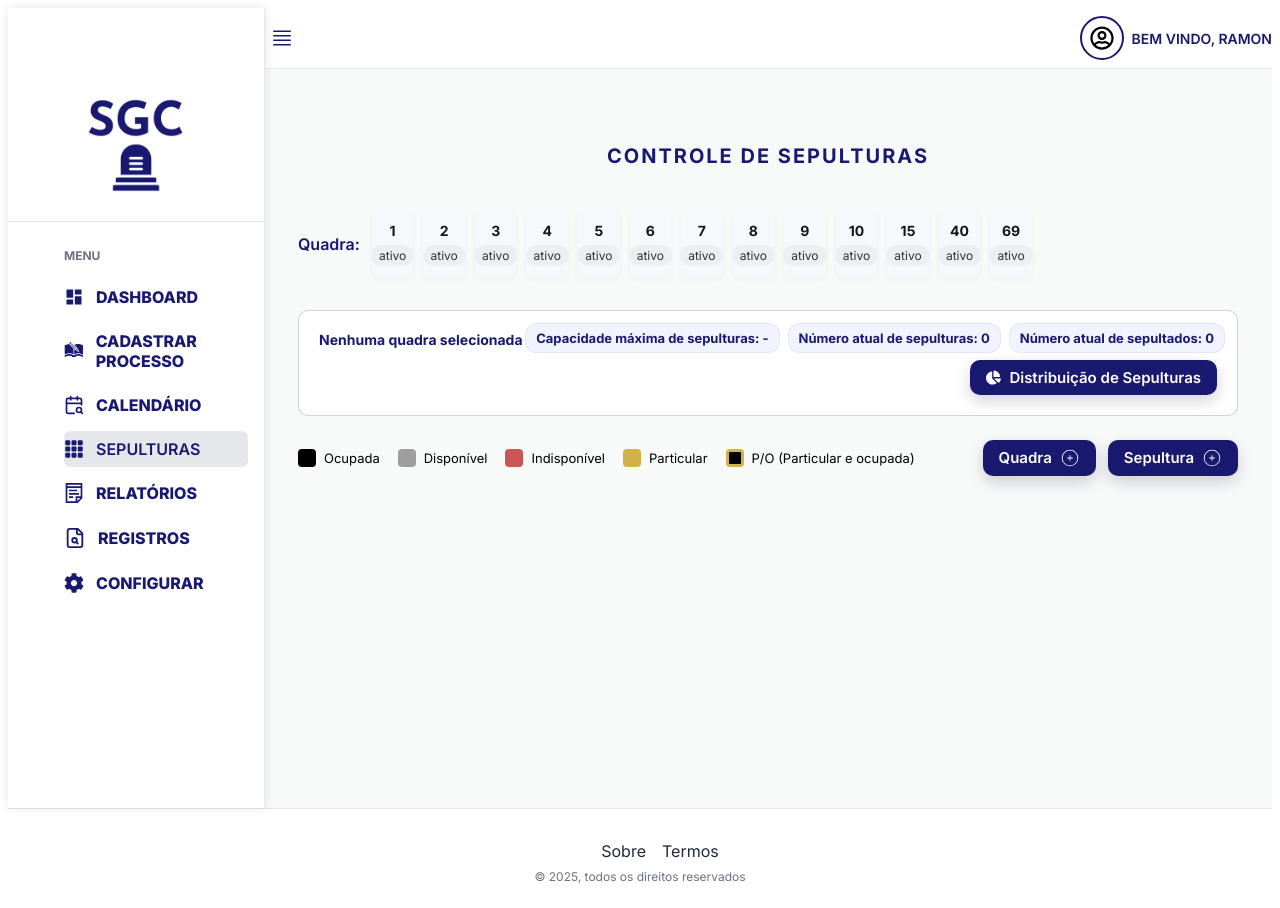
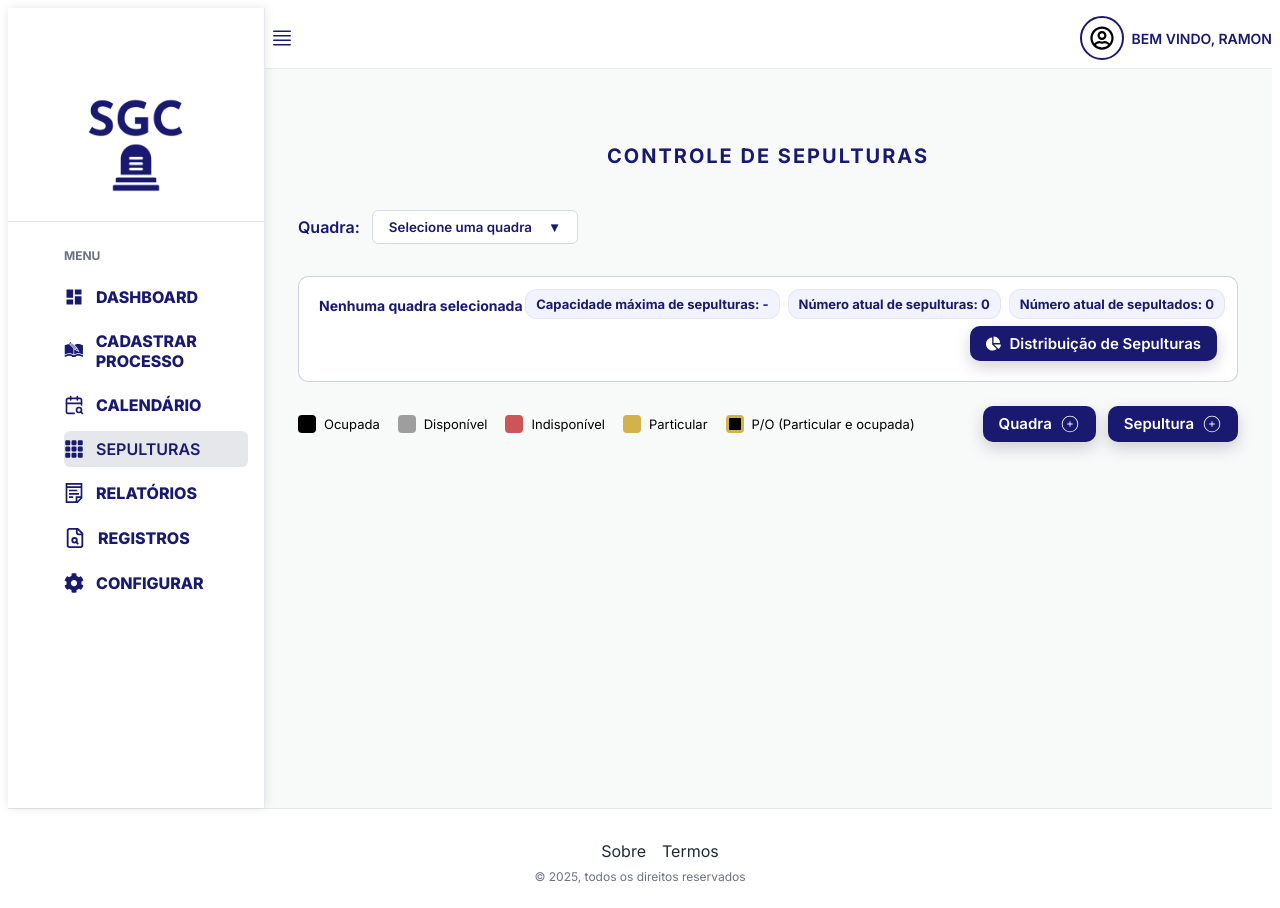
Before and after one commit to ramonlopes23/fatec-lab-sgc-front-end, a React (Vite) app in the folder front-cemiterio/: page /vermapa in a window 1280 px wide. Built offline with nearby package versions, Linux system fonts and the light colour scheme; data requests are answered from the project's data file.

Commit message:
dropdownQuadra

```diff
--- a/front-cemiterio/src/pages/VerMapa/index.jsx
+++ b/front-cemiterio/src/pages/VerMapa/index.jsx
@@ -1,4 +1,4 @@
-import React, { useEffect, useState, useCallback, useMemo } from "react";
+import React, { useEffect, useState, useCallback, useMemo, useRef } from "react";
 import api from "../../services/api";
 import MainLayout from "../../layout/MainLayout";
 import Footer from "../../components/Footer";
@@ -8,7 +8,7 @@ import { GiCoffin } from "react-icons/gi";
 import { FaChartPie } from "react-icons/fa";
 import { CiCirclePlus } from "react-icons/ci";
 import { Form, useLocation } from "react-router-dom";
-import { Container, CovaGrid, CovaItem, QuadraTitle, QuadraWrapper, QuadraInfo, InfoPill, Title, LegendItem, LegendRow, SmallSelect, Button, ThreeCols, BtnAdd, BtnClose, BtnPrimaryClose, Input, Label, ModalOverlay, FormGrid, Textarea, Field, FormStyled, ColumnLeft, ColumnRight, ButtonsRow, TwoCols, ModalContent, ModalButtonsRow, SepDivider, SepHeader, SepItemButton, SepItemDate, SepItemName, SepList, SepItemRow, SepToggle } from "./styles"
+import { QuadraDropdown, QuadraDropdownWrapper, QuadraSelectButton, Container, CovaGrid, CovaItem, QuadraTitle, QuadraWrapper, QuadraInfo, InfoPill, Title, LegendItem, LegendRow, SmallSelect, Button, ThreeCols, BtnAdd, BtnClose, BtnPrimaryClose, Input, Label, ModalOverlay, FormGrid, Textarea, Field, FormStyled, ColumnLeft, ColumnRight, ButtonsRow, TwoCols, ModalContent, ModalButtonsRow, SepDivider, SepHeader, SepItemButton, SepItemDate, SepItemName, SepList, SepItemRow, SepToggle } from "./styles"
 
 const normalizeIdValue = (v, fallback = null) => {
     if (v === undefined || v === null || v === "") return fallback;
@@ -24,6 +24,8 @@ const normalizeIdValue = (v, fallback = null) => {
 export default function VerMapa() {
 
     const [quadras, setQuadras] = useState([]);
+    const [isQuadraDropdownOpen, setIsQuadraDropdownOpen] = useState(false);
+    const dropdownRef = useRef(null);
     const [isPieChartOpen, setIsPieChartOpen] = useState(false);
     const [sepultamentosAll, setSepultamentosAll] = useState([]);
     const [sepCountsByQuadra, setSepCountsByQuadra] = useState({});
@@ -695,6 +697,18 @@ export default function VerMapa() {
         };
     }, [loadMapData]);
 
+    useEffect(() => {
+        const handleClickOutside = (e) => {
+            if (dropdownRef.current && !dropdownRef.current.contains(e.target)) {
+                setIsQuadraDropdownOpen(false)
+            }
+        }
+
+        document.addEventListener("mousedown", handleClickOutside);
+        return () => document.removeEventListener("mousedown", handleClickOutside);
+
+    }, []);
+
 
     const quadraSelecionada = quadras.find(q => String(q.id) === String(selectedQuadraId)) || { covas: [] };
 
@@ -771,22 +785,30 @@ export default function VerMapa() {
                 <div style={{ margin: "12px 0", display: "flex", gap: 12, alignItems: "center" }}>
                     <label style={{ fontWeight: 600, color: "#171770" }}>Quadra: </label>
 
-                    {/* <SmallSelect value={selectedQuadraId != null ? String(selectedQuadraId) : ""} onChange={handleSelectQuadra}>
-                        <option value="">Selecione o número da quadra </option>
-                        {quadrasDesc.map(q => (
-                            <option key={String(q.id)} value={String(q.id)}>
-                                {q.num_quadra ? `${q.num_quadra}` : q.nome || `${q.id}`}
-                            </option>
-                        ))}
-                    </SmallSelect> */}
+                    <QuadraDropdownWrapper style={{ position: "relative", }} ref={dropdownRef}>
+                        <QuadraSelectButton onClick={() => setIsQuadraDropdownOpen(!isQuadraDropdownOpen)}
+                        >
+                            {selectedQuadraId ? `Quadra ${quadrasDesc.find(q => String(q.id) === String(selectedQuadraId))?.num_quadra || selectedQuadraId}` : "Selecione uma quadra"}
+                            <span style={{ marginLeft: "8px" }}>
+                                {isQuadraDropdownOpen ? "▲" : "▼"}
+                            </span>
+                        </QuadraSelectButton>
+
+                        {isQuadraDropdownOpen && (
+                            <QuadraDropdown>
                                 <GridQuadras
                                     quadrasDesc={quadrasDesc}
                                     value={selectedQuadraId}
-                        onChange={handleGridChange}
+                                    onChange={(quadra) => {
+                                        handleGridChange(quadra);
+                                        setIsQuadraDropdownOpen(true);
+                                    }}
                                     columnsMinWidth={40}
                                 />
+                            </QuadraDropdown>
+                        )}
+                    </QuadraDropdownWrapper>
                 </div>
-
                 <QuadraWrapper key={quadraSelecionada.id || "preview"}>
                     <QuadraInfo key={String(quadraSelecionada.id)}>
                         <InfoPill>Capacidade máxima de sepulturas: {quadraSelecionada.max_covas > 0 ? quadraSelecionada.max_covas : "-"}</InfoPill>
--- a/front-cemiterio/src/pages/VerMapa/styles.js
+++ b/front-cemiterio/src/pages/VerMapa/styles.js
@@ -86,8 +86,7 @@ export const CovaItem = styled.button`
     if (s === "reservada") return "#d2b24a";
     if (s === "particular_ocupada") return "#000";
     if (s === "ocupada") return "#000";
-    if (s === "indisponível") return "#c55";
-    if (s === "particular_ocupada") return "#000";
+    if (s === "indisponível") return "rgba(170, 24, 24, 1)";
     if (s === "disponível" || s === "livre" || s === "livre") return "#9e9e9e";
     return "#fff";
   }};
@@ -418,3 +417,34 @@ export const ModalButtonsRow = styled.div`
   justify-content: flex-end;
   margin-top: 12px;
 `;
+
+export const QuadraDropdownWrapper = styled.div`
+  position: relative;
+`;
+
+export const QuadraSelectButton = styled.button`
+  display: inline-flex;
+  align-items: center;
+  gap: 8px;
+  padding: 8px 16px;
+  border-radius: 6px;
+  border: 1px solid #d6d9e6;
+  background: #fff;
+  cursor: pointer;
+  font-weight: 600;
+  color: #191970;
+`;
+
+export const QuadraDropdown = styled.div`
+  position: absolute;
+  top: 100%;
+  left: 0;
+  margin-top: 8px;
+  background: #fff;
+  border-radius: 8px;
+  border: 1px solid #d6d9e6;
+  padding: 16px;
+  min-width: 400px;
+  box-shadow: 0 4px 16px rgba(0,0,0,0.1);
+  z-index: 999;
+`;
```
Lines whose indentation alone changed are shown as unchanged.
